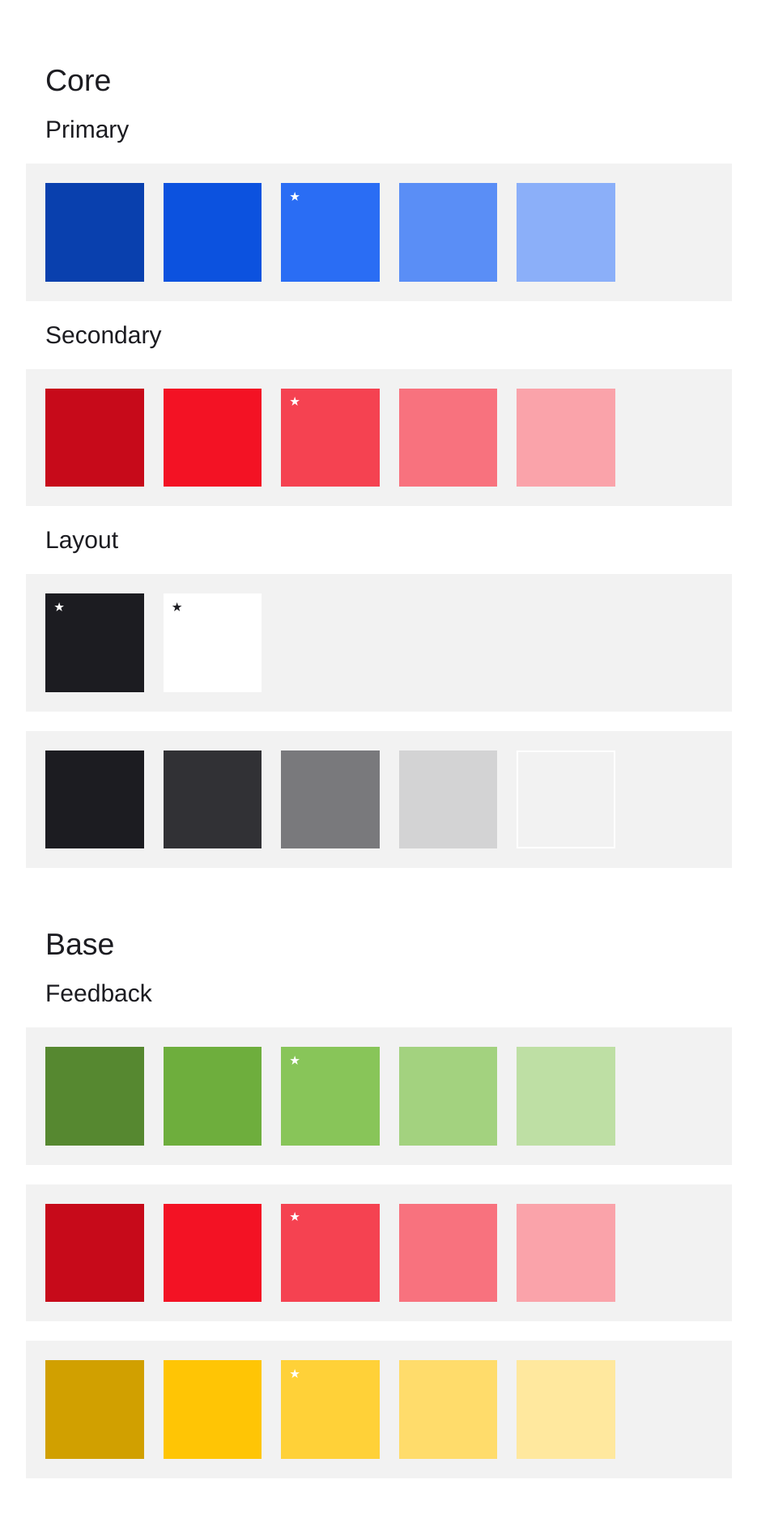
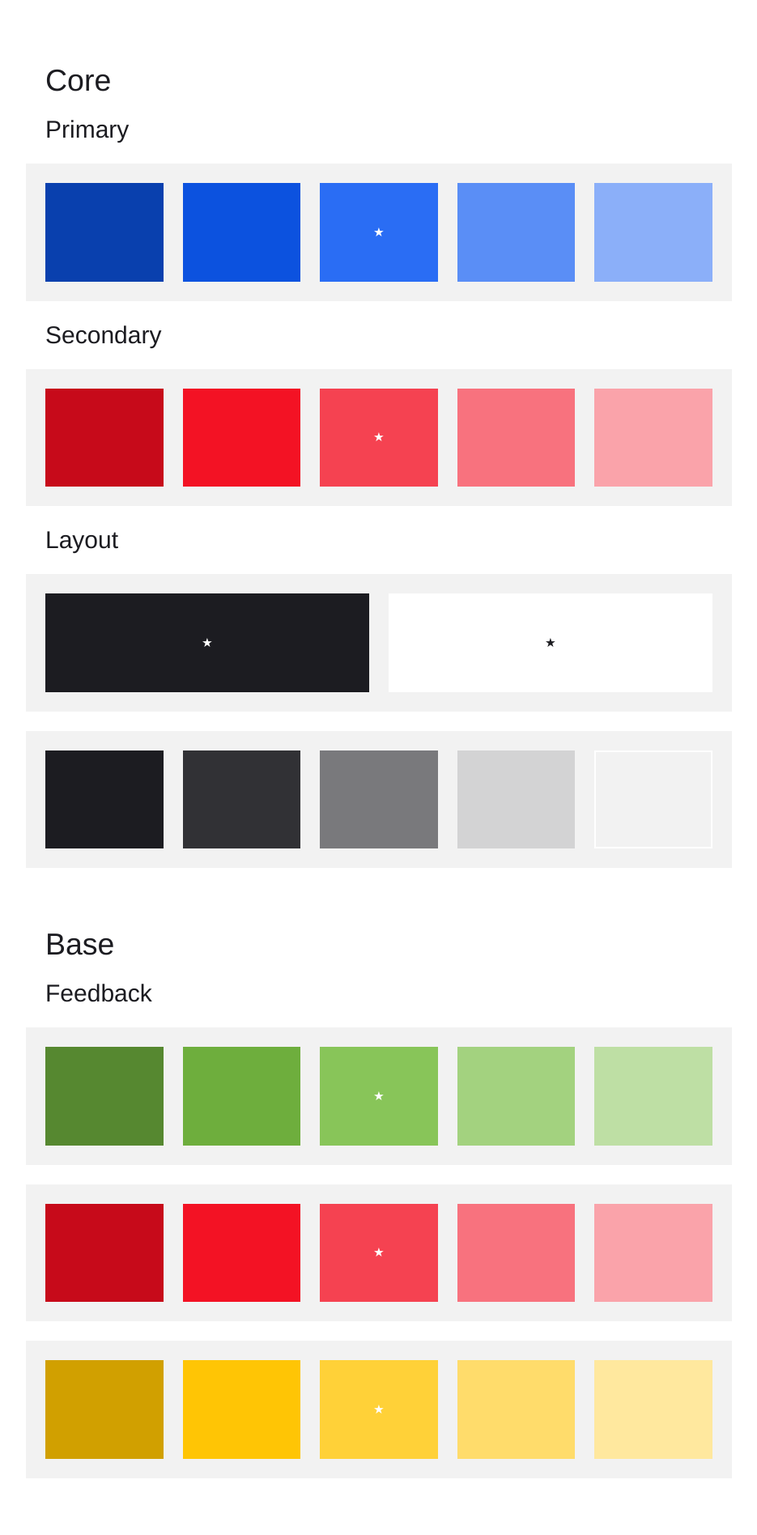
Before and after one commit to isolary/isobase, a PHP site: page / in a window 1280 px wide. Shown: the part 3549-5445 px from the top of the page at 81% size, without its empty margins (278-1213 px from the left). Run offline with PHP 8.4, Linux system fonts and the light colour scheme.

Commit message:
Adjusted width of color swatches, tweaked main hue star element

```diff
--- a/assets/css/style.scss
+++ b/assets/css/style.scss
@@ -22,9 +22,14 @@ html {
 @mixin star {
     content:"★";
     font-size: var(--text-xs);
-    line-height: 1;
+    line-height: 0;
     padding: var(--space-sm);
     color: var(--color-white);
+    display: flex;
+    flex-direction: row;
+    align-items: center;
+    justify-content: center;
+    height: 100%;
 }
 
 // Hide explanation for sketch file generation using this URL parameter: ?gen
@@ -211,6 +216,11 @@ h6 {
     width: var(--space-xxxl);
     height: var(--space-xxxl);
     margin-right: var(--space-md);
+    &:last-of-type {
+        margin-right: 0;
+    }
+
+
     // Primary
     &--color-primary-darker {
         background-color: var(--color-primary-darker);
--- a/dist/css/style.css
+++ b/dist/css/style.css
@@ -2049,11 +2049,16 @@ h6 {
   content: "★";
   font-size: 0.69444em;
   font-size: var(--text-xs);
-  line-height: 1;
+  line-height: 0;
   padding: 0.667em;
   padding: var(--space-sm);
   color: hsl(0, 0%, 100%);
   color: var(--color-white);
+  display: flex;
+  flex-direction: row;
+  align-items: center;
+  justify-content: center;
+  height: 100%;
   font-size: 0.5rem;
   padding: 0;
 }
@@ -2137,6 +2142,10 @@ h6 {
   margin-right: var(--space-md);
 }
 
+.color:last-of-type {
+  margin-right: 0;
+}
+
 .color--color-primary-darker {
   background-color: hsl(220, 90%, 36%);
   background-color: var(--color-primary-darker);
@@ -2156,11 +2165,16 @@ h6 {
   content: "★";
   font-size: 0.69444em;
   font-size: var(--text-xs);
-  line-height: 1;
+  line-height: 0;
   padding: 0.667em;
   padding: var(--space-sm);
   color: hsl(0, 0%, 100%);
   color: var(--color-white);
+  display: flex;
+  flex-direction: row;
+  align-items: center;
+  justify-content: center;
+  height: 100%;
 }
 
 .color--color-primary-light {
@@ -2192,11 +2206,16 @@ h6 {
   content: "★";
   font-size: 0.69444em;
   font-size: var(--text-xs);
-  line-height: 1;
+  line-height: 0;
   padding: 0.667em;
   padding: var(--space-sm);
   color: hsl(0, 0%, 100%);
   color: var(--color-white);
+  display: flex;
+  flex-direction: row;
+  align-items: center;
+  justify-content: center;
+  height: 100%;
 }
 
 .color--color-accent-light {
@@ -2218,11 +2237,16 @@ h6 {
   content: "★";
   font-size: 0.69444em;
   font-size: var(--text-xs);
-  line-height: 1;
+  line-height: 0;
   padding: 0.667em;
   padding: var(--space-sm);
   color: hsl(0, 0%, 100%);
   color: var(--color-white);
+  display: flex;
+  flex-direction: row;
+  align-items: center;
+  justify-content: center;
+  height: 100%;
 }
 
 .color--color-white {
@@ -2234,11 +2258,16 @@ h6 {
   content: "★";
   font-size: 0.69444em;
   font-size: var(--text-xs);
-  line-height: 1;
+  line-height: 0;
   padding: 0.667em;
   padding: var(--space-sm);
   color: hsl(0, 0%, 100%);
   color: var(--color-white);
+  display: flex;
+  flex-direction: row;
+  align-items: center;
+  justify-content: center;
+  height: 100%;
   color: hsl(240, 8%, 12%);
   color: var(--color-black);
 }
@@ -2296,11 +2325,16 @@ h6 {
   content: "★";
   font-size: 0.69444em;
   font-size: var(--text-xs);
-  line-height: 1;
+  line-height: 0;
   padding: 0.667em;
   padding: var(--space-sm);
   color: hsl(0, 0%, 100%);
   color: var(--color-white);
+  display: flex;
+  flex-direction: row;
+  align-items: center;
+  justify-content: center;
+  height: 100%;
 }
 
 .color--color-error-light {
@@ -2332,11 +2366,16 @@ h6 {
   content: "★";
   font-size: 0.69444em;
   font-size: var(--text-xs);
-  line-height: 1;
+  line-height: 0;
   padding: 0.667em;
   padding: var(--space-sm);
   color: hsl(0, 0%, 100%);
   color: var(--color-white);
+  display: flex;
+  flex-direction: row;
+  align-items: center;
+  justify-content: center;
+  height: 100%;
 }
 
 .color--color-success-light {
@@ -2368,11 +2407,16 @@ h6 {
   content: "★";
   font-size: 0.69444em;
   font-size: var(--text-xs);
-  line-height: 1;
+  line-height: 0;
   padding: 0.667em;
   padding: var(--space-sm);
   color: hsl(0, 0%, 100%);
   color: var(--color-white);
+  display: flex;
+  flex-direction: row;
+  align-items: center;
+  justify-content: center;
+  height: 100%;
 }
 
 .color--color-warning-light {
--- a/sections/2-spacing/spacing.php
+++ b/sections/2-spacing/spacing.php
@@ -25,7 +25,7 @@
                         <div data-sketch-symbol="spacing/mobile/@spacing-xxs" class="spacer spacer--xxs"></div>
                         <div data-sketch-symbol="spacing/mobile/@spacing-xs" class="spacer spacer--xs"></div>
                         <div data-sketch-symbol="spacing/mobile/@spacing-sm" class="spacer spacer--sm"></div>
-                        <div data-sketch-symbol="spacing/mobile/@spacing-md" class="spacer spacer--md flex--center"></div>
+                        <div data-sketch-symbol="spacing/mobile/@spacing-md" class="spacer spacer--md"></div>
                         <div data-sketch-symbol="spacing/mobile/@spacing-lg" class="spacer spacer--lg"></div>
                         <div data-sketch-symbol="spacing/mobile/@spacing-xl" class="spacer spacer--xl"></div>
                         <div data-sketch-symbol="spacing/mobile/@spacing-xxl" class="spacer spacer--xxl"></div>
@@ -39,7 +39,7 @@
                         <div data-sketch-symbol="spacing/desktop/@spacing-xxs" class="spacer spacer--xxs"></div>
                         <div data-sketch-symbol="spacing/desktop/@spacing-xs" class="spacer spacer--xs"></div>
                         <div data-sketch-symbol="spacing/desktop/@spacing-sm" class="spacer spacer--sm"></div>
-                        <div data-sketch-symbol="spacing/desktop/@spacing-md" class="spacer spacer--md flex--center"></div>
+                        <div data-sketch-symbol="spacing/desktop/@spacing-md" class="spacer spacer--md"></div>
                         <div data-sketch-symbol="spacing/desktop/@spacing-lg" class="spacer spacer--lg"></div>
                         <div data-sketch-symbol="spacing/desktop/@spacing-xl" class="spacer spacer--xl"></div>
                         <div data-sketch-symbol="spacing/desktop/@spacing-xxl" class="spacer spacer--xxl"></div>
--- a/sections/3-colors/colors.php
+++ b/sections/3-colors/colors.php
@@ -31,37 +31,37 @@
                 <h4>Primary</h4>
                 <div class="demo demo--light">
                     <div class="flex">
-                        <div data-sketch-color="" class="color color--color-primary-darker"></div>
-                        <div data-sketch-color="" class="color color--color-primary-dark"></div>
-                        <div data-sketch-color="" class="color color--color-primary"></div>
-                        <div data-sketch-color="" class="color color--color-primary-light"></div>
-                        <div data-sketch-color="" class="color color--color-primary-lighter"></div>
+                        <div data-sketch-color="" class="flex-item--grow color color--color-primary-darker"></div>
+                        <div data-sketch-color="" class="flex-item--grow color color--color-primary-dark"></div>
+                        <div data-sketch-color="" class="flex-item--grow color color--color-primary"></div>
+                        <div data-sketch-color="" class="flex-item--grow color color--color-primary-light"></div>
+                        <div data-sketch-color="" class="flex-item--grow color color--color-primary-lighter"></div>
                     </div>
                 </div>
                 <h4>Secondary</h4>
                 <div class="demo demo--light">
                     <div class="flex">
-                        <div data-sketch-color="" class="color color--color-accent-darker"></div>
-                        <div data-sketch-color="" class="color color--color-accent-dark"></div>
-                        <div data-sketch-color="" class="color color--color-accent"></div>
-                        <div data-sketch-color="" class="color color--color-accent-light"></div>
-                        <div data-sketch-color="" class="color color--color-accent-lighter"></div>
+                        <div data-sketch-color="" class="flex-item--grow color color--color-accent-darker"></div>
+                        <div data-sketch-color="" class="flex-item--grow color color--color-accent-dark"></div>
+                        <div data-sketch-color="" class="flex-item--grow color color--color-accent"></div>
+                        <div data-sketch-color="" class="flex-item--grow color color--color-accent-light"></div>
+                        <div data-sketch-color="" class="flex-item--grow color color--color-accent-lighter"></div>
                     </div>
                 </div>
                 <h4>Layout</h4>
                 <div class="demo demo--light">
                     <div class="flex">
-                        <div data-sketch-color="" class="color color--color-black"></div>
-                        <div data-sketch-color="" class="color color--color-white"></div>
+                        <div data-sketch-color="" class="flex-item--grow color color--color-black"></div>
+                        <div data-sketch-color="" class="flex-item--grow color color--color-white"></div>
                     </div>
                 </div>
                 <div class="demo demo--light">
                     <div class="flex">
-                        <div data-sketch-color="" class="color color--color-contrast-higher"></div>
-                        <div data-sketch-color="" class="color color--color-contrast-high"></div>
-                        <div data-sketch-color="" class="color color--color-contrast-medium"></div>
-                        <div data-sketch-color="" class="color color--color-contrast-low"></div>
-                        <div data-sketch-color="" class="color color--color-contrast-lower"></div>
+                        <div data-sketch-color="" class="flex-item--grow color color--color-contrast-higher"></div>
+                        <div data-sketch-color="" class="flex-item--grow color color--color-contrast-high"></div>
+                        <div data-sketch-color="" class="flex-item--grow color color--color-contrast-medium"></div>
+                        <div data-sketch-color="" class="flex-item--grow color color--color-contrast-low"></div>
+                        <div data-sketch-color="" class="flex-item--grow color color--color-contrast-lower"></div>
                     </div>
                 </div>
             </section>
@@ -70,29 +70,29 @@
                 <h4>Feedback</h4>
                 <div class="demo demo--light">
                     <div class="flex">
-                        <div data-sketch-color="" class="color color--color-success-darker"></div>
-                        <div data-sketch-color="" class="color color--color-success-dark"></div>
-                        <div data-sketch-color="" class="color color--color-success"></div>
-                        <div data-sketch-color="" class="color color--color-success-light"></div>
-                        <div data-sketch-color="" class="color color--color-success-lighter"></div>
+                        <div data-sketch-color="" class="flex-item--grow color color--color-success-darker"></div>
+                        <div data-sketch-color="" class="flex-item--grow color color--color-success-dark"></div>
+                        <div data-sketch-color="" class="flex-item--grow color color--color-success"></div>
+                        <div data-sketch-color="" class="flex-item--grow color color--color-success-light"></div>
+                        <div data-sketch-color="" class="flex-item--grow color color--color-success-lighter"></div>
                     </div>
                 </div>
                 <div class="demo demo--light">
                     <div class="flex">
-                        <div data-sketch-color="" class="color color--color-error-darker"></div>
-                        <div data-sketch-color="" class="color color--color-error-dark"></div>
-                        <div data-sketch-color="" class="color color--color-error"></div>
-                        <div data-sketch-color="" class="color color--color-error-light"></div>
-                        <div data-sketch-color="" class="color color--color-error-lighter"></div>
+                        <div data-sketch-color="" class="flex-item--grow color color--color-error-darker"></div>
+                        <div data-sketch-color="" class="flex-item--grow color color--color-error-dark"></div>
+                        <div data-sketch-color="" class="flex-item--grow color color--color-error"></div>
+                        <div data-sketch-color="" class="flex-item--grow color color--color-error-light"></div>
+                        <div data-sketch-color="" class="flex-item--grow color color--color-error-lighter"></div>
                     </div>
                 </div>
                 <div class="demo demo--light">
                     <div class="flex">
-                        <div data-sketch-color="" class="color color--color-warning-darker"></div>
-                        <div data-sketch-color="" class="color color--color-warning-dark"></div>
-                        <div data-sketch-color="" class="color color--color-warning"></div>
-                        <div data-sketch-color="" class="color color--color-warning-light"></div>
-                        <div data-sketch-color="" class="color color--color-warning-lighter"></div>
+                        <div data-sketch-color="" class="flex-item--grow color color--color-warning-darker"></div>
+                        <div data-sketch-color="" class="flex-item--grow color color--color-warning-dark"></div>
+                        <div data-sketch-color="" class="flex-item--grow color color--color-warning"></div>
+                        <div data-sketch-color="" class="flex-item--grow color color--color-warning-light"></div>
+                        <div data-sketch-color="" class="flex-item--grow color color--color-warning-lighter"></div>
                     </div>
                 </div>
             </section>
```
